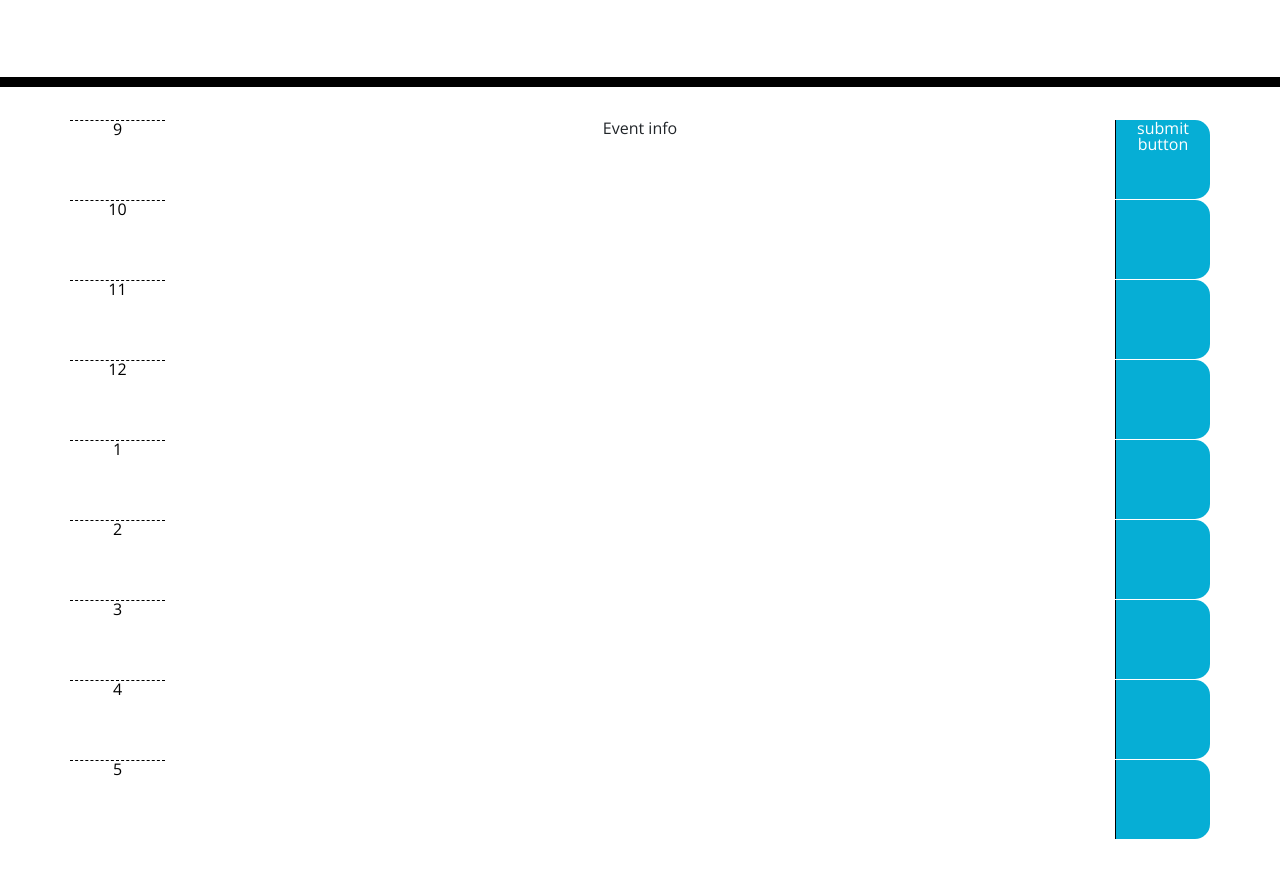
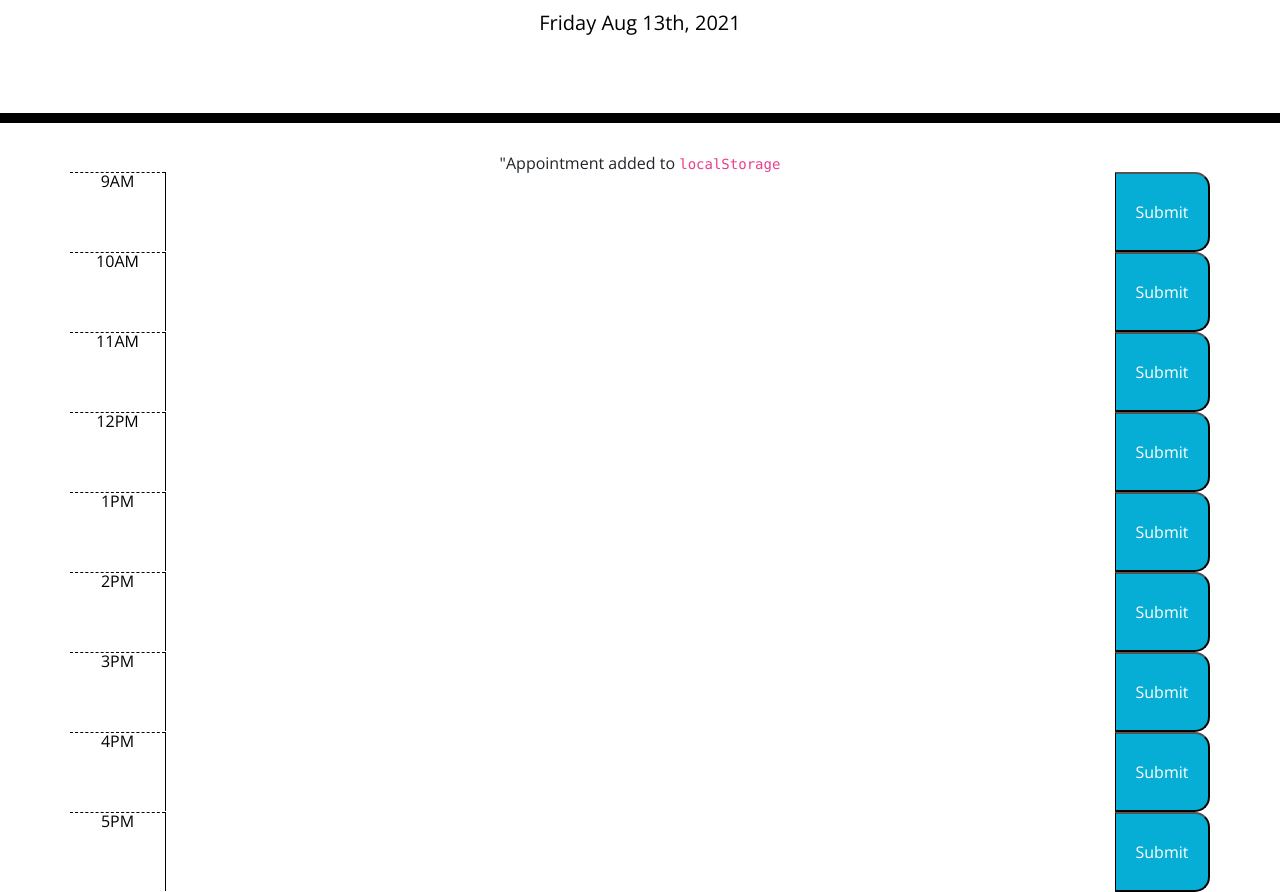
Before and after one commit to KevinLaCarrubba/DayPlanner, a plain HTML site: page index.html in a window 1280 px wide. Shown: the part 181-1073 px from the top of the page. Before the commit the page ends 1020 px from the top, so only its background shows below. Drawn offline with nearby package versions, Linux system fonts and the light colour scheme.

Commit message:
current time function in js

```diff
--- a/assets/css/style.css
+++ b/assets/css/style.css
@@ -1,5 +1,5 @@
 body {
-  font-family: 'Open Sans', sans-serif;
+  font-family: "Open Sans", sans-serif;
   font-size: 16px;
   line-height: 1;
 }
@@ -11,6 +11,8 @@ textarea {
   color: #000000;
   border-left: 1px solid black;
   padding: 10px;
+  width: 100%;
+  height: 100%;
 }
 
 .jumbotron {
@@ -19,6 +21,11 @@ textarea {
   color: black;
   border-radius: 0;
   border-bottom: 10px solid black;
+}
+
+.noitification {
+  text-align: center;
+  display: hidden;
 }
 
 .description {
@@ -34,6 +41,10 @@ textarea {
   white-space: pre-wrap;
   height: 80px;
   border-top: 1px solid white;
+}
+
+.row.force-height > div {
+  height: 80px;
 }
 
 .hour {
--- a/assets/js/script.js
+++ b/assets/js/script.js
@@ -1,13 +1,13 @@
 //Create our document ready function to make sure nothing runs before we load the page.
-// $(document).ready(function() {
+// $(document).ready(function () {
 //all code goes in here to make sure that the page is fullly loaded before it runs anything at all.
+var moment = moment();
+$("#currentDay").text(moment.format("dddd MMM Do, YYYY"));
 
 //listen for click events on the page
 // onClick function()
 //on click event gets fired grab the saved event options
 //save user inputs and time to a variable
-var time = "";
-var input = "";
 //after values are grabbed save to localStorage
 
 //display alert to user that items have been saved to localStorage
@@ -15,12 +15,18 @@ var input = "";
 //create some kind of timeout value that removes the notification
 
 //function to update time
-// get the current time with moment
 
+function currentTime() {
+  // get the current time
+  var currentTime = moment.format("H");
+  console.log(currentTime);
+}
+
+currentTime();
 // create loop to go over all the time blocks
 //apply them to the correct - id
+//if else if statement
 
-//if else if statement
 //check to see if we have passed our time
 // check out removeClass and addClass
 
@@ -63,5 +69,4 @@ __¶¶_______________¶¶¶________________¶_
 __¶¶_¶¶¶¶¶¶¶¶¶¶¶¶¶¶¶¶¶¶¶¶¶¶¶¶¶¶¶¶¶¶¶¶_¶¶
 __¶¶_¶¶¶¶¶¶¶¶¶¶¶¶¶¶¶¶¶¶¶¶¶¶¶¶¶¶¶¶¶¶¶¶_¶¶
 __¶¶¶¶¶¶¶¶¶¶¶¶¶¶¶¶¶¶¶¶¶¶¶¶¶¶¶¶¶¶¶¶¶¶¶¶¶¶ */
-
-// }
+// });
--- a/index.html
+++ b/index.html
@@ -28,63 +28,120 @@
       <p class="lead">A simple calendar app for scheduling your work day</p>
       <p id="currentDay" class="lead"></p>
     </header>
-    <section class="text-center notification" id="notify"></section>
+    <section class="text-center notification" id="notify">
+      "Appointment added to <code>localStorage</code>
+    </section>
     <div class="container">
       <!-- Timeblocks go here -->
-      <!-- Row 1 -->
-      <div id="time-9" class="row time-block">
-        <div class="col-1 hour"><p>9</p></div>
-        <div class="col-10" id="info-9"><p>Event info</p></div>
-        <div class="col-1 saveBtn"><p>submit button</p></div>
+      <!-- 9:00 -->
+      <div id="time-9" class="row force-height time-block">
+        <div class="col-12 col-md-1 col-lg-1 hour">9AM</div>
+        <textarea
+          name=""
+          id="plan-9"
+          cols="30"
+          rows="10"
+          class="col-12 col-md-10 col-lg-10"
+        ></textarea>
+        <button class="col-12 col-md-1 col-lg-1 saveBtn">Submit</button>
       </div>
-      <!-- Row 2 -->
-      <div id="time-10" class="row time-block">
-        <div class="col-1 hour">10</div>
-        <div class="col-10" id="info-10"></div>
-        <div class="col-1 saveBtn"></div>
+      <!-- 10:00 -->
+      <div id="time-10" class="row force-height time-block">
+        <div class="col-12 col-md-1 col-lg-1 hour">10AM</div>
+        <textarea
+          name=""
+          id="plan-10"
+          cols="30"
+          rows="10"
+          class="col-12 col-md-10 col-lg-10"
+        ></textarea>
+        <button class="col-12 col-md-1 col-lg-1 saveBtn">Submit</button>
       </div>
-      <!-- Row 3 -->
-      <div id="time-11" class="row time-block">
-        <div class="col-1 hour">11</div>
-        <div class="col-10" id="info-11"></div>
-        <div class="col-1 saveBtn"></div>
+      <!-- 11:00 -->
+      <div id="time-11" class="row force-height time-block">
+        <div class="col-12 col-md-1 col-lg-1 hour">11AM</div>
+        <textarea
+          name=""
+          id="plan-11"
+          cols="30"
+          rows="10"
+          class="col-12 col-md-10 col-lg-10"
+        ></textarea>
+        <button class="col-12 col-md-1 col-lg-1 saveBtn">Submit</button>
       </div>
-      <!-- Row 4 -->
-      <div id="time-12" class="row time-block">
-        <div class="col-1 hour">12</div>
-        <div class="col-10" id="info-12"></div>
-        <div class="col-1 saveBtn"></div>
+      <!-- 12:00 -->
+      <div id="time-12" class="row force-height time-block">
+        <div class="col-12 col-md-1 col-lg-1 hour">12PM</div>
+        <textarea
+          name=""
+          id="plan-12"
+          cols="30"
+          rows="10"
+          class="col-12 col-md-10 col-lg-10"
+        ></textarea>
+        <button class="col-12 col-md-1 col-lg-1 saveBtn">Submit</button>
       </div>
-      <!-- Row 5 -->
-      <div id="time-13" class="row time-block">
-        <div class="col-1 hour">1</div>
-        <div class="col-10" id="info-1"></div>
-        <div class="col-1 saveBtn"></div>
+      <!-- 1:00 -->
+      <div id="time-13" class="row force-height time-block">
+        <div class="col-12 col-md-1 col-lg-1 hour">1PM</div>
+        <textarea
+          name=""
+          id="plan-1"
+          cols="30"
+          rows="10"
+          class="col-12 col-md-10 col-lg-10"
+        ></textarea>
+        <button class="col-12 col-md-1 col-lg-1 saveBtn">Submit</button>
       </div>
-      <!-- Row 6 -->
-      <div id="time-14" class="row time-block">
-        <div class="col-1 hour">2</div>
-        <div class="col-10" id="info-2"></div>
-        <div class="col-1 saveBtn"></div>
+      <!-- 2:00-->
+      <div id="time-14" class="row force-height time-block">
+        <div class="col-12 col-md-1 col-lg-1 hour">2PM</div>
+        <textarea
+          name=""
+          id="plan-2"
+          cols="30"
+          rows="10"
+          class="col-12 col-md-10 col-lg-10"
+        ></textarea>
+        <button class="col-12 col-md-1 col-lg-1 saveBtn">Submit</button>
       </div>
-      <!-- Row 7 -->
-      <div id="time-15" class="row time-block">
-        <div class="col-1 hour">3</div>
-        <div class="col-10" id="info-3"></div>
-        <div class="col-1 saveBtn"></div>
+      <!-- 3:00 -->
+      <div id="time-15" class="row force-height time-block">
+        <div class="col-12 col-md-1 col-lg-1 hour">3PM</div>
+        <textarea
+          name=""
+          id="plan-3"
+          cols="30"
+          rows="10"
+          class="col-12 col-md-10 col-lg-10"
+        ></textarea>
+        <button class="col-12 col-md-1 col-lg-1 saveBtn">Submit</button>
       </div>
-      <!-- Row 8 -->
-      <div id="time-16" class="row time-block">
-        <div class="col-1 hour">4</div>
-        <div class="col-10" id="info-4"></div>
-        <div class="col-1 saveBtn"></div>
+      <!-- 4:00 -->
+      <div id="time-16" class="row force-height time-block">
+        <div class="col-12 col-md-1 col-lg-1 hour">4PM</div>
+        <textarea
+          name=""
+          id="plan-4"
+          cols="30"
+          rows="10"
+          class="col-12 col-md-10 col-lg-10"
+        ></textarea>
+        <button class="col-12 col-md-1 col-lg-1 saveBtn">Submit</button>
       </div>
-      <!-- Row 9 -->
-      <div id="time-17" class="row time-block">
-        <div class="col-1 hour">5</div>
-        <div class="col-10" id="info-5"></div>
-        <div class="col-1 saveBtn"></div>
+      <!-- 5:00 -->
+      <div id="time-17" class="row force-height time-block">
+        <div class="col-12 col-md-1 col-lg-1 hour">5PM</div>
+        <textarea
+          name=""
+          id="plan-5"
+          cols="30"
+          rows="10"
+          class="col-12 col-md-10 col-lg-10"
+        ></textarea>
+        <button class="col-12 col-md-1 col-lg-1 saveBtn">Submit</button>
       </div>
+
       <!-- Container end -->
     </div>
     <script src="https://cdnjs.cloudflare.com/ajax/libs/jquery/3.2.1/jquery.min.js"></script>
```
